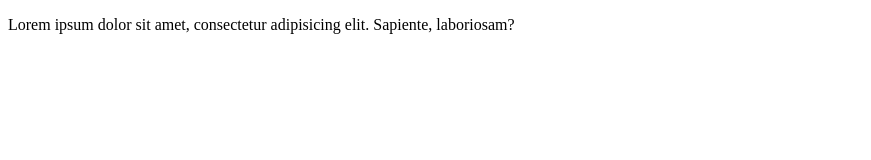
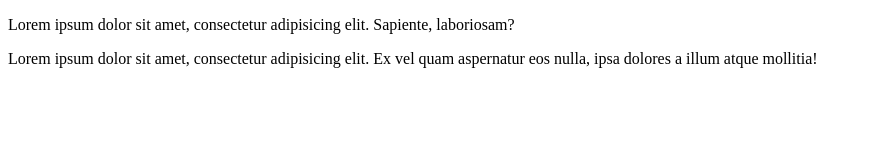
Before and after one commit to martynahabior/gitjestgit, a plain HTML site: page index.html in a window 1280 px wide. Shown: the whole page, without its empty margins (0-871 px from the left). Drawn offline with Linux system fonts and the light colour scheme.

Commit message:
drugi paragraf

```diff
--- a/index.html
+++ b/index.html
@@ -4,7 +4,12 @@
     <meta charset="UTF-8">
     <title>Document</title>
 </head>
+
 <body>
+
     <p>Lorem ipsum dolor sit amet, consectetur adipisicing elit. Sapiente, laboriosam?</p>
+
+    <p>Lorem ipsum dolor sit amet, consectetur adipisicing elit. Ex vel quam aspernatur eos nulla, ipsa dolores a illum atque mollitia!</p>
+
 </body>
 </html>
```
